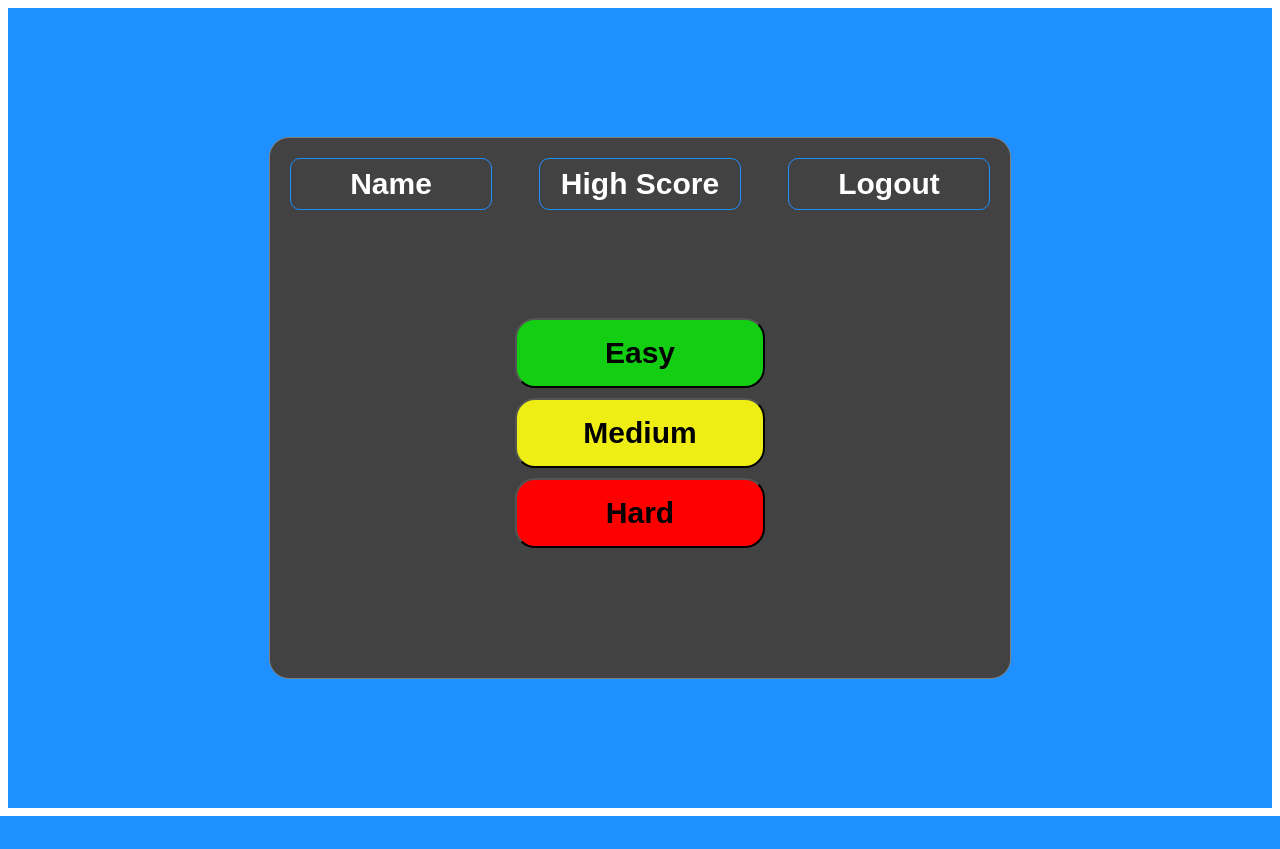
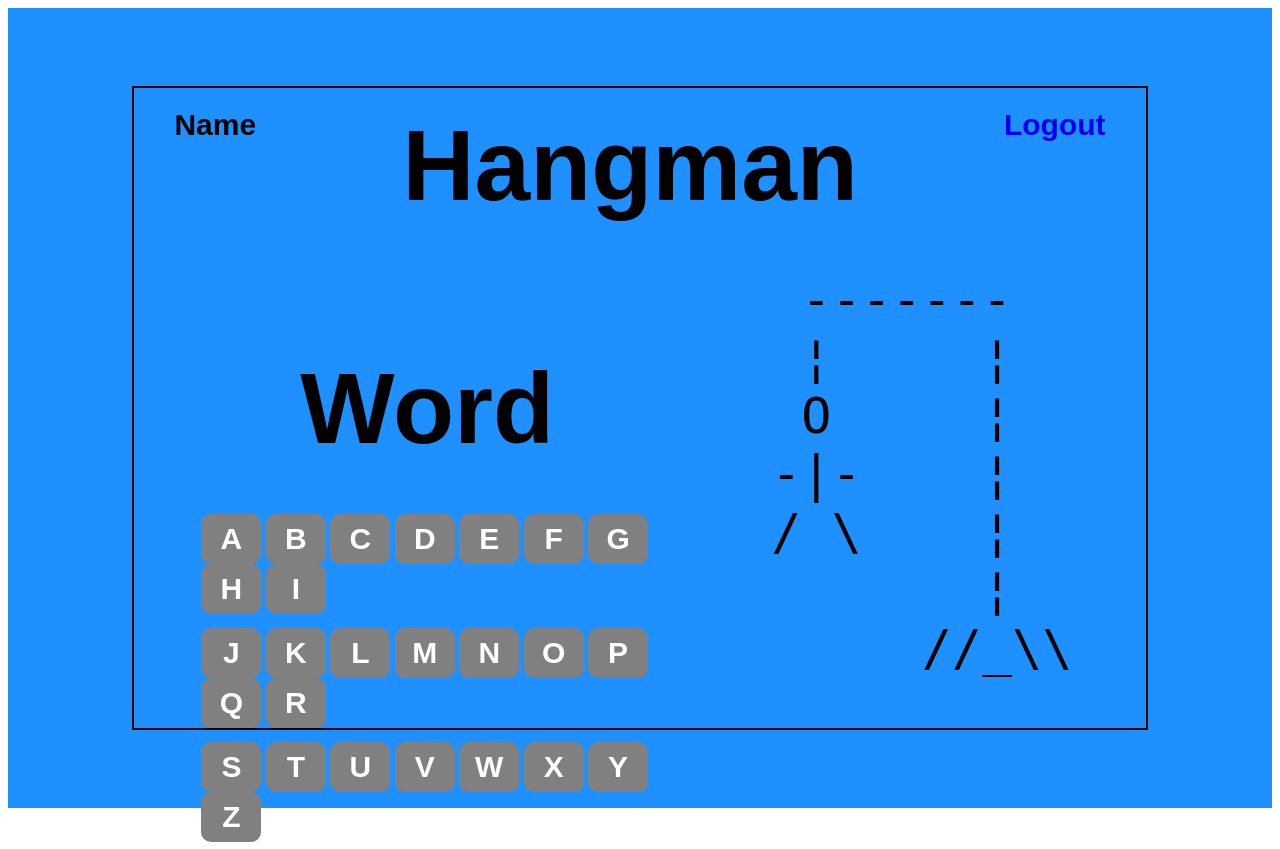
Before and after one commit to jester-anzed/Hangman-Game, a Django app: page / in a window 1280 px wide. Before the commit the page ends 816 px from the top, so only its background shows below. Run offline with Django 5.2, Linux system fonts and the light colour scheme; a user stored in the database is signed in.

Commit message:
Fixed HTML for game

```diff
--- a/hangman/static/hangman/styles.css
+++ b/hangman/static/hangman/styles.css
@@ -140,67 +140,56 @@
     font-size: 30px;
 }
 
-#game-middle {
-    display: flex;
-    text-align: center;
-    justify-content: space-evenly;
+#game-left {
+    width: 50%;
+    height: 500px;
+
+    margin: 20px;
+    padding: 20px;
 }
 
-#game-body, #game-feet {
+#game-right {
+    width: 30%;
+    height: 400px;
+    margin: 20px;
     display: flex;
-}
-
-#game-stick {
-    width: 200px;
-    height: 200px;
-    border: 1px solid black;
-}
-
-#stick {
-    font-family: monospace;
-    font-size: 20px;
-    line-height: 20px;
-
+    justify-content: center;
+    align-items: center;
+    font-size: 50px;
+    text-align: center;
+    padding-top: 40px;
 }
 
 #game-word {
     display: flex;
+    justify-content: center;
     align-items: center;
+    height: 50%;
+    font-weight: bold;
     font-size: 100px;
-    width: 50%
-
 }
 
-#game-column {
-    padding: 10px;
+#game-keys {
     display: flex;
-    gap: 7px;
+    flex-direction: column;
+    justify-content: center;
+    align-items: center;
+    height: 50%;
+    margin: 20px;
 }
 
-#game-column > button {
-    display: flex;
-    justify-content: center;
-    align-items: center;
-    border: 1px solid black;
-    height: 30px;
-    width: 50px;
+.key-button {
+    font-size: 30px;
+    width: 60px;
+    height: 50px;
+    border-radius: 10px;
+    border: 1px;
     background-color: gray;
+    color: white;
     font-weight: bold;
-    border-radius: 10px;
-    font-family: Arial, sans-serif;
     cursor: pointer;
 }
 
-#game-key {
-    display: flex;
-    flex-direction: column;
-    padding-left: 160px;
-    padding-top: 120px;
-
+.key-button:hover {
+    background-color:  red;
 }
-
-#game-column > button:hover {
-    background-color: red;
-    color: white;
-
-}
--- a/hangman/templates/hangman/index.html
+++ b/hangman/templates/hangman/index.html
@@ -2,7 +2,7 @@
 {% load static %}
 
 {% block body %}
-    <div id="center">
+    <div id="center" style="display: none;">
         <div id="login-form" style="height: 500px; width: 700px;">
             <div id="log-content">
                 <div id="log-content-1">Name</div>
@@ -18,16 +18,53 @@
 
     </div>
 
-    <div id="center-1" style="display: none;">
+    <div id="center-1">
         <div id="game-box">
             <div id="game-top">
                 <div style="padding-left: 20px;">Name</div>
                 <div style="font-size: 100px;">Hangman</div>
                 <a  style="padding-right: 20px; text-decoration: none;" href="{% url 'logout' %}">Logout</a>
             </div>
-            <div id="game-middle">
-                <div id="game-word"></div>
-                <div id="game-stick">
+            <div style="display: flex;">
+                <div id="game-left">
+                    <div id="game-word">Word</div>
+                    <div id="game-keys">
+                        <div id="game-column" style="padding: 7px;">
+                            <button class="key-button">A</button>
+                            <button class="key-button">B</button>
+                            <button class="key-button">C</button>
+                            <button  class="key-button">D</button>
+                            <button  class="key-button">E</button>
+                            <button  class="key-button">F</button>
+                            <button  class="key-button">G</button>
+                            <button  class="key-button">H</button>
+                            <button  class="key-button">I</button>
+                        </div>
+                        <div id="game-column" style="padding: 7px;">
+                        <button  class="key-button">J</button>
+                        <button  class="key-button">K</button>
+                        <button  class="key-button">L</button>
+                        <button  class="key-button">M</button>
+                        <button  class="key-button">N</button>
+                        <button  class="key-button">O</button>
+                        <button  class="key-button">P</button>
+                        <button  class="key-button">Q</button>
+                        <button  class="key-button">R</button>
+                        </div>
+                        <div id="game-column" style="padding: 7px;">
+                            <button  class="key-button">S</button>
+                            <button  class="key-button">T</button>
+                            <button  class="key-button">U</button>
+                            <button  class="key-button">V</button>
+                            <button  class="key-button">W</button>
+                            <button  class="key-button">X</button>
+                            <button  class="key-button">Y</button>
+                            <button  class="key-button">Z</button>
+                        </div>
+                    </div>
+                </div>
+                <div id="game-right">
+                    <div id="game-stick">
                     <pre id="stick">
  -------
  ¦     ¦
```
Also changed, not shown: other parts of hangman/templates/hangman/index.html (+10 -40 lines), 6.jpg (added), 7.jpg (added), Righthand.jpg (added), head.jpg (added).
